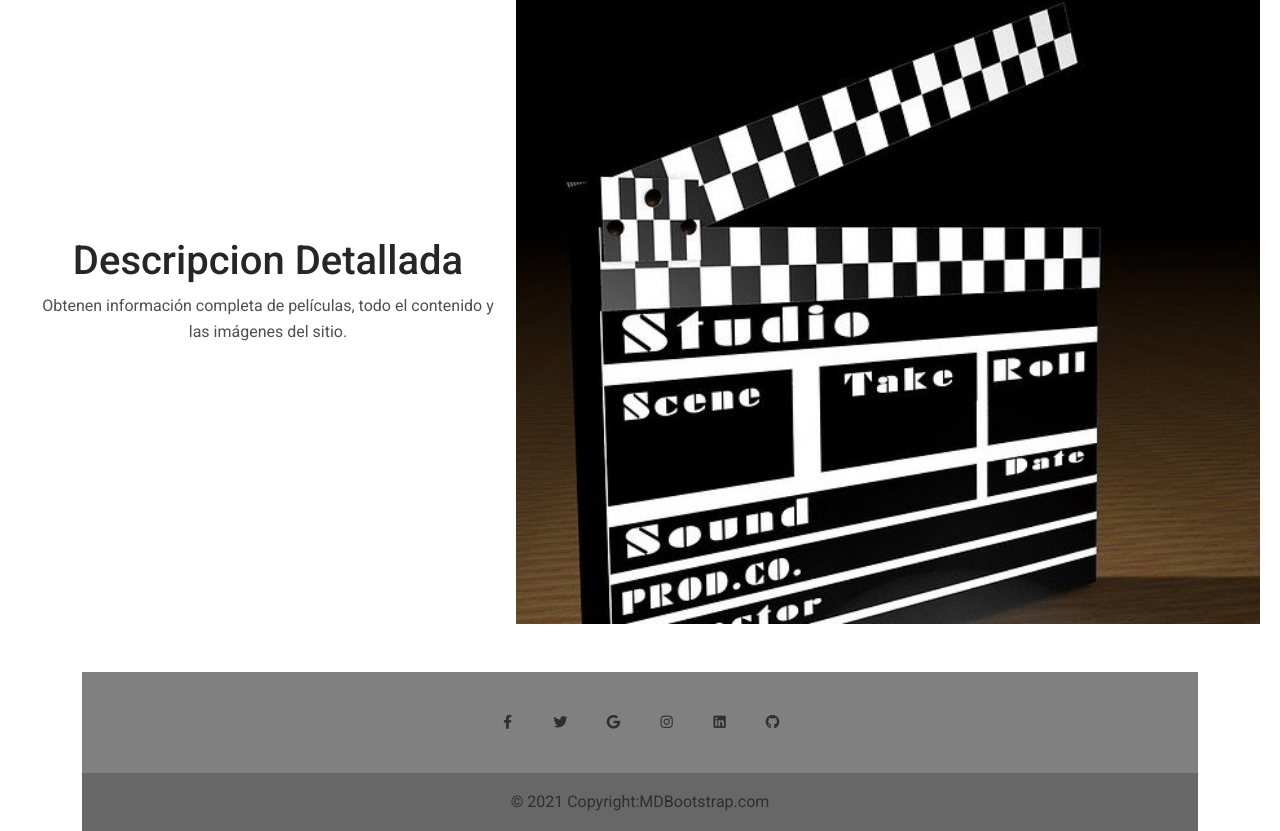
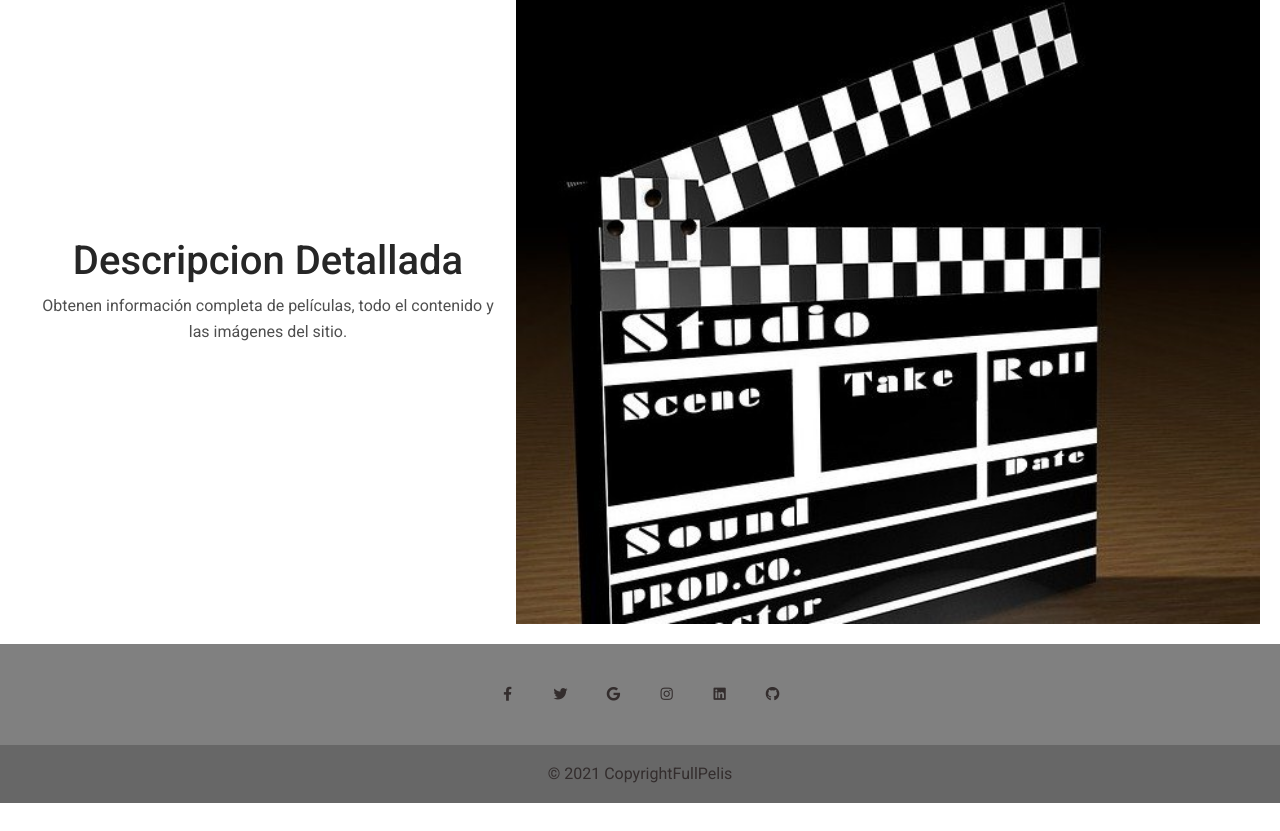
Before and after one commit to mmduran77/bootCamp-AppMovie, a React (Create React App) app: page / in a window 1280 px wide. Shown: the part 1365-2196 px from the top of the page. After the commit the page ends 2168 px from the top, so only its background shows below. Built offline with nearby package versions, Linux system fonts and the light colour scheme.

Commit message:
subi cambios footer

```diff
--- a/src/components/Footer/footer.jsx
+++ b/src/components/Footer/footer.jsx
@@ -4,7 +4,7 @@ import React from "react";
 
 export default function footer(){
     return(
-        <div className="container my-5">
+
 
             <footer className="text-center text-white" style={{backgroundColor: "grey"}}>
 
@@ -59,12 +59,12 @@ export default function footer(){
 
 
             <div className="text-center text-dark p-3" style={{backgroundColor: "rgba(0, 0, 0, 0.2)"}}>
-                © 2021 Copyright:
-                <a className="text-dark" href="https://mdbootstrap.com/">MDBootstrap.com</a>
+                © 2021 Copyright
+                <a className="text-dark" href="https://mdbootstrap.com/">FullPelis</a>
             </div>
 
             </footer>
 
-            </div>
+
     )
 }
```
